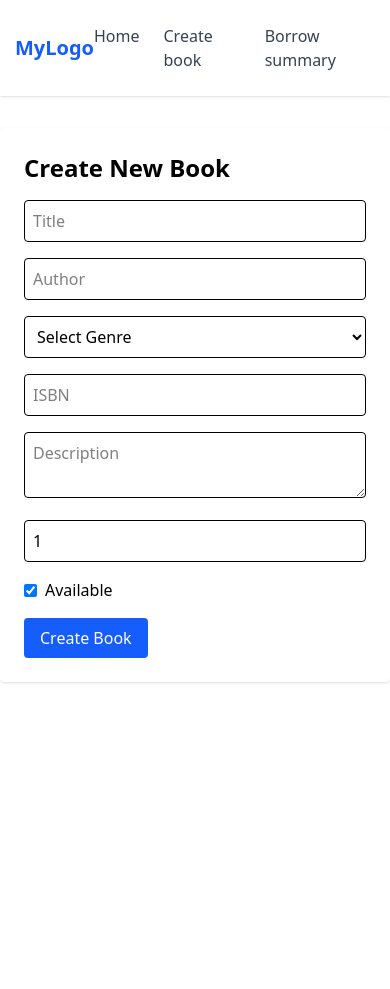
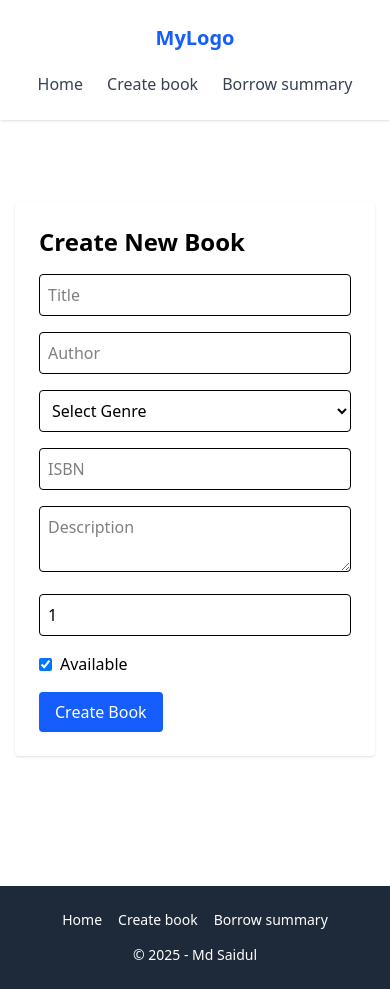
Before and after one commit to shaid85/Assingnment-4, a React (Vite) app: page /create-book in a window 390 px wide. Before the commit the page ends 844 px from the top, so only its background shows below. Built offline with nearby package versions, Linux system fonts and the light colour scheme.

Commit message:
add footer

```diff
--- a/src/App.tsx
+++ b/src/App.tsx
@@ -1,16 +1,16 @@
 import { Toaster } from 'react-hot-toast'
 import Navbar from './components/Navbar'
 import { Outlet } from 'react-router'
+import Footer from './components/Footer'
 
 function App() {
   return (
     <div>
       <Navbar />
       <Outlet />
+      <Footer />
 
-      <div className="container relative">
-        <Toaster position="bottom-left" reverseOrder={false} />
-      </div>
+      <Toaster position="bottom-left" reverseOrder={false} />
     </div>
   )
 }
--- /dev/null
+++ b/src/components/Footer.tsx
@@ -0,0 +1,28 @@
+import { Link } from 'react-router'
+
+const Footer = () => {
+  return (
+    <footer className="bg-gray-800 text-white py-6 mt-20">
+      <div className="container-footer mx-auto flex justify-between items-center">
+        {/* Left: Copyright */}
+        <p className="text-sm">&copy; {new Date().getFullYear()} - Md Saidul</p>
+
+        {/* Right: Menu */}
+        <div className="space-x-4 text-sm">
+          <Link to="/" className="hover:underline">
+            Home
+          </Link>
+          <Link to="/create-book" className="hover:underline">
+            Create book
+          </Link>
+
+          <Link to="/borrow-summary" className="hover:underline">
+            Borrow summary
+          </Link>
+        </div>
+      </div>
+    </footer>
+  )
+}
+
+export default Footer
--- a/src/pages/Borrow.tsx
+++ b/src/pages/Borrow.tsx
@@ -20,13 +20,15 @@ const BorrowedBooksPage = () => {
   }
 
   return (
-    <div className="max-w-3xl mx-auto p-6 mt-8 bg-white rounded shadow">
+    <div className="container">
+      <div className="max-w-3xl mx-auto md:p-10 p-6 mt-8 bg-white rounded shadow">
         <h1 className="text-3xl font-bold mb-6">Borrowed Books</h1>
         {borrowedList.length === 0 ? (
           <p>No borrowed books found.</p>
         ) : (
           <ul className="space-y-4">
-          {borrowedList.map(({ book, totalQuantity, lastBorrowedAt }, idx) => (
+            {borrowedList.map(
+              ({ book, totalQuantity, lastBorrowedAt }, idx) => (
                 <li
                   key={idx}
                   className="flex justify-between items-center p-4 border rounded hover:shadow"
@@ -42,9 +44,11 @@ const BorrowedBooksPage = () => {
                     Quantity: {totalQuantity}
                   </div>
                 </li>
-          ))}
+              )
+            )}
           </ul>
         )}
+      </div>
     </div>
   )
 }
--- a/src/pages/CreateBook.tsx
+++ b/src/pages/CreateBook.tsx
@@ -2,8 +2,10 @@ import React, { useState } from 'react'
 import { useAddBookMutation } from '../redux/api/baseApi'
 import toast from 'react-hot-toast'
 import type { APIError } from '../type/book'
+import { useNavigate } from 'react-router'
 
 const CreateBook = () => {
+  const navigate = useNavigate()
   const [form, setForm] = useState({
     title: '',
     author: '',
@@ -43,6 +45,7 @@ const CreateBook = () => {
         copies: 1,
         available: true,
       })
+      navigate('/')
     } catch (error) {
       const err = error as APIError
       const errMessage =
@@ -53,7 +56,8 @@ const CreateBook = () => {
   }
 
   return (
-    <div className="max-w-2xl mx-auto bg-white p-6 shadow rounded mt-8">
+    <div className="container">
+      <div className="max-w-2xl mx-auto bg-white md:p-10 p-6 shadow rounded mt-8">
         <h1 className="text-2xl font-bold mb-4">Create New Book</h1>
         <form onSubmit={handleSubmit} className="space-y-4">
           <input
@@ -141,6 +145,7 @@ const CreateBook = () => {
           </button>
         </form>
       </div>
+    </div>
   )
 }
 
--- a/src/pages/Home.tsx
+++ b/src/pages/Home.tsx
@@ -45,8 +45,8 @@ function Home() {
       <h1 className="title text-center text-3xl mb-10 ">
         📚 Welcome to My Library Management System!
       </h1>
-      <div className="flex justify-between items-center mb-4">
-        <div className="text-xl font-medium mb-5">
+      <div className="flex justify-between items-center mb-10">
+        <div className="md:text-xl font-medium ">
           {total == 1 ? 'Total book' : 'Total books'} : {total}
         </div>
         <div className="flex gap-2">
@@ -80,7 +80,7 @@ function Home() {
         </div>
       </div>
 
-      <div className="grid md:grid-cols-3 gap-4">
+      <div className="grid lg:grid-cols-3 md:grid-cols-2 gap-4">
         {books?.data?.map((book: Book) => (
           <div className="card-box flex flex-col" key={book._id}>
             <div className="bookimg">
--- a/src/style.css
+++ b/src/style.css
@@ -16,7 +16,8 @@ img {
   margin: 0 auto;
   padding: 50px 15px;
 }
-.container-header {
+.container-header,
+.container-footer {
   max-width: 1200px;
   margin: 0 auto;
   padding: 0 15px;
@@ -29,3 +30,14 @@ img {
   border: 1px solid #d0d0d0;
   padding: 30px;
 }
+
+@media (max-width: 460px) {
+  nav > div {
+    flex-direction: column;
+    row-gap: 20px;
+  }
+  footer > div {
+    flex-direction: column-reverse;
+    row-gap: 15px;
+  }
+}
```
Lines whose indentation alone changed are shown as unchanged.
